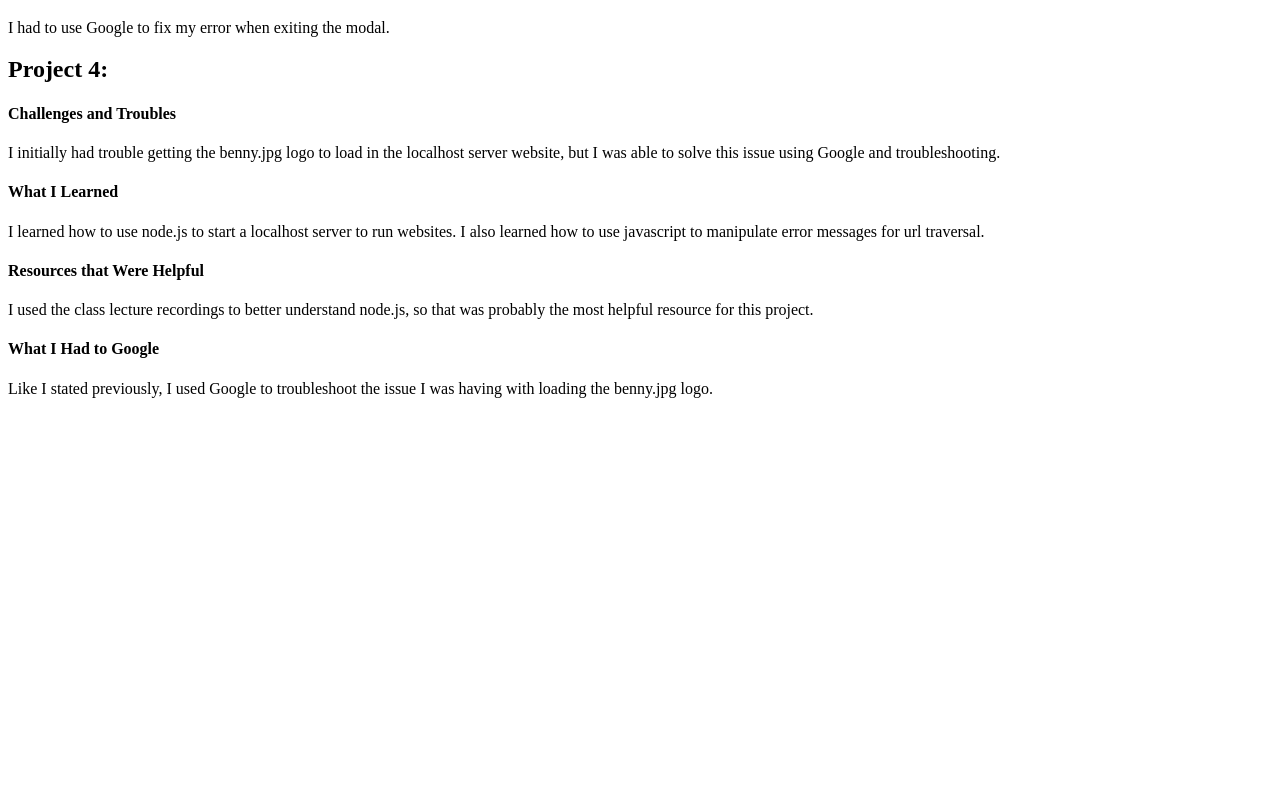
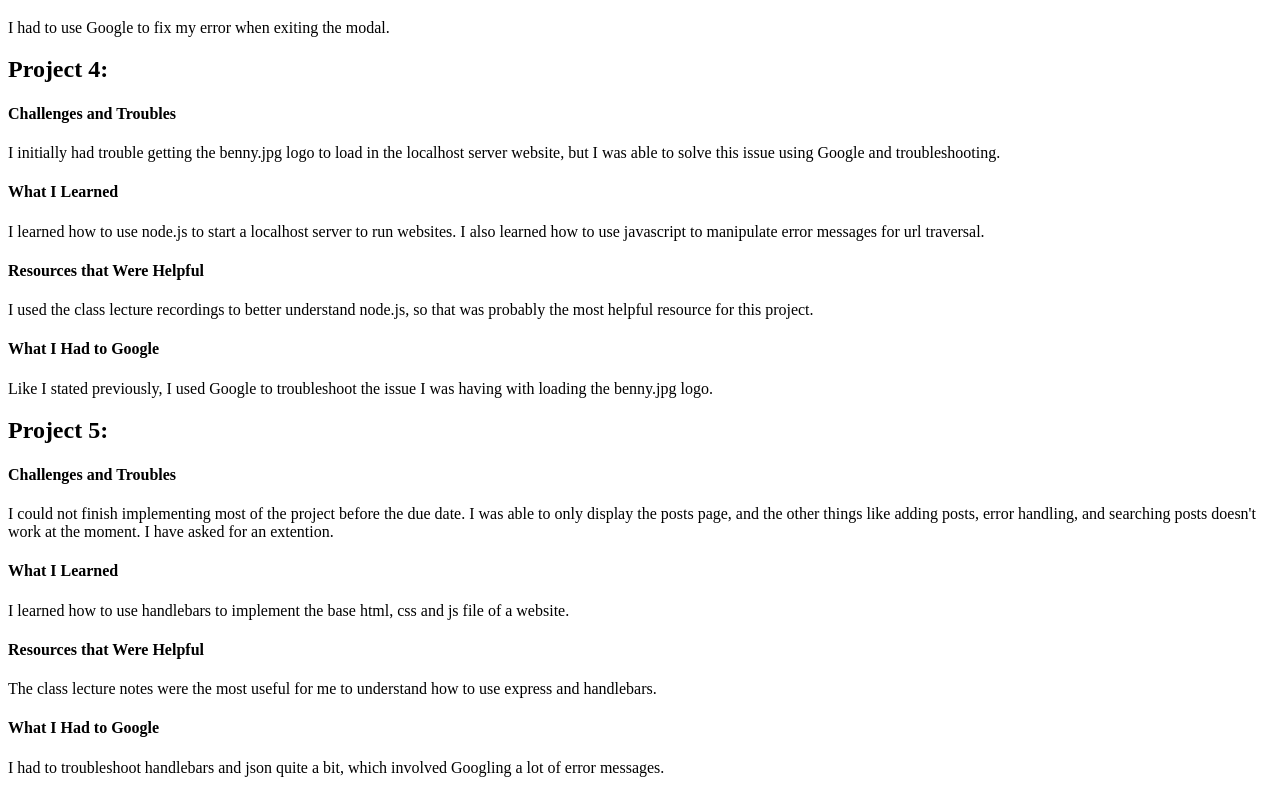
Before and after one commit to Rohanthap/Rohanthap_Portfolio_Version-1, a plain HTML site: page blog.html in a window 1280 px wide. Shown: the part 1134-1927 px from the top of the page. Before the commit the page ends 1548 px from the top, so only its background shows below. Drawn offline with Linux system fonts and the light colour scheme.

Commit message:
Project 5 code blog

```diff
--- a/blog.html
+++ b/blog.html
@@ -44,5 +44,15 @@
         <p>I used the class lecture recordings to better understand node.js, so that was probably the most helpful resource for this project.</p>
         <h4>What I Had to Google</h4>
         <p>Like I stated previously, I used Google to troubleshoot the issue I was having with loading the benny.jpg logo.</p>
+
+        <h2>Project 5:</h2>
+        <h4>Challenges and Troubles</h4>
+        <p>I could not finish implementing most of the project before the due date. I was able to only display the posts page, and the other things like adding posts, error handling, and searching posts doesn't work at the moment. I have asked for an extention.</p>
+        <h4>What I Learned</h4>
+        <p>I learned how to use handlebars to implement the base html, css and js file of a website.</p>
+        <h4>Resources that Were Helpful</h4>
+        <p>The class lecture notes were the most useful for me to understand how to use express and handlebars.</p>
+        <h4>What I Had to Google</h4>
+        <p>I had to troubleshoot handlebars and json quite a bit, which involved Googling a lot of error messages.</p>
     </body>
 </html>
```
